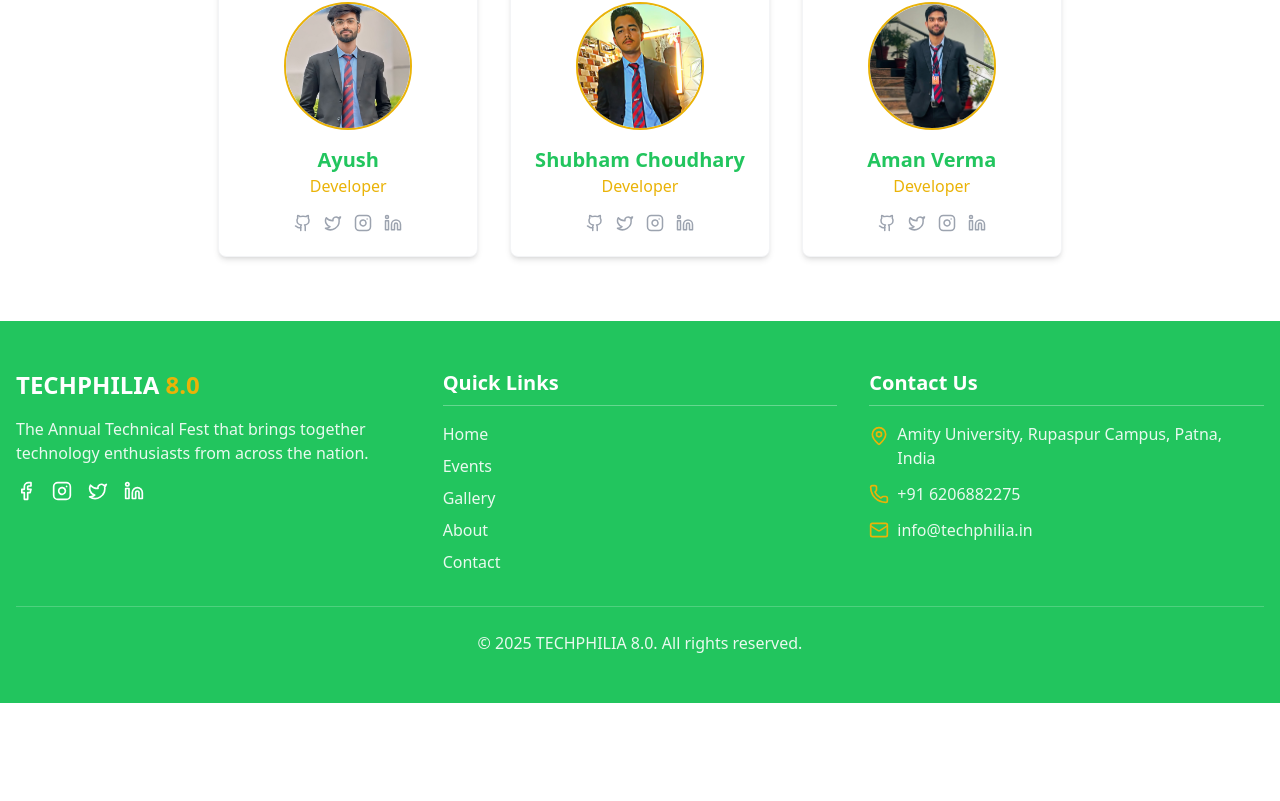
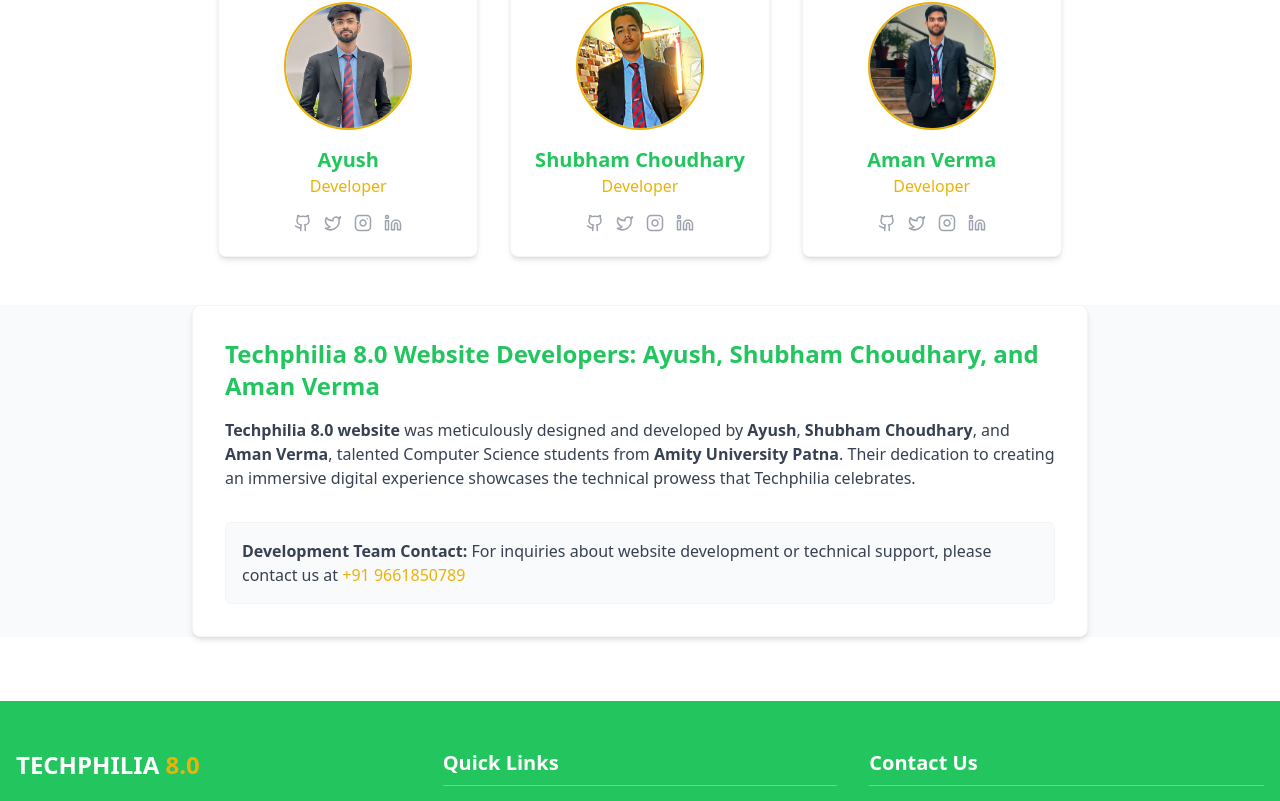
Before and after one commit to angel7544/techphiliaFix, a React (Vite) app: page /about in a window 1280 px wide. Shown: the part 1031-1832 px from the top of the page. Before the commit the page ends 1734 px from the top, so only its background shows below. Built offline with nearby package versions, Linux system fonts and the light colour scheme.

Commit message:
remove vertical scroll bar

```diff
--- a/index.html
+++ b/index.html
@@ -22,12 +22,12 @@
   <title>Techphilia 8.0</title>
   <meta name="title" content="Techphilia 8.0">
   <meta name="keywords"
-    content="techphilia events, techphilia 8, techphilia 8.0, techphilia, AIIT, technical fest competitions, amity university patna workshops, hackathon, coding competition, tech events schedule, ayush, shubham choudhary, technical teams, technology festival events, tech workshops, student competitions, bihar tech fest schedule, Pizza Hut, Urban Oasis, Amity University, BR31 Technologies, AgroDoc.in, Google Developers Group, GDG, Earth Day, Amity Dubai, Amity Jaipur, Amity Rajasthan, Amalfi Grand Hotels, InternNexus, Meta Grafix, BJP">
+    content="techphilia events, techphilia 8, techphilia 8.0, techphilia, AIIT, technical fest competitions, amity university patna workshops, hackathon, coding competition, tech events schedule, ayush, shubham choudhary, technical teams, technology festival events, tech workshops, student competitions, bihar tech fest schedule, Pizza Hut, Urban Oasis, Amity University, BR31 Technologies, AgroDoc.in, Google Developers Group, GDG, Earth Day, Amity Dubai, Amity Jaipur, Amity Rajasthan, Amalfi Grand Hotels, InternNexus, Meta Grafix, BJP, Ayush developer, Shubham Choudhary developer, Aman Verma developer">
   <meta name="tag"
-    content="techphilia events, techphilia 8, techphilia 8.0, techphilia, AIIT, technical fest competitions, amity university patna workshops, hackathon, coding competition, tech events schedule, ayush, shubham choudhary, technical teams, technology festival events, tech workshops, student competitions, bihar tech fest schedule, Pizza Hut, Urban Oasis, Amity University, BR31 Technologies, AgroDoc.in, Google Developers Group, GDG, Earth Day, Amity Dubai, Amity Jaipur, Amity Rajasthan, Amalfi Grand Hotels, InternNexus, Meta Grafix, BJP">
+    content="techphilia events, techphilia 8, techphilia 8.0, techphilia, AIIT, technical fest competitions, amity university patna workshops, hackathon, coding competition, tech events schedule, ayush, shubham choudhary, technical teams, technology festival events, tech workshops, student competitions, bihar tech fest schedule, Pizza Hut, Urban Oasis, Amity University, BR31 Technologies, AgroDoc.in, Google Developers Group, GDG, Earth Day, Amity Dubai, Amity Jaipur, Amity Rajasthan, Amalfi Grand Hotels, InternNexus, Meta Grafix, BJP, Ayush developer, Shubham Choudhary developer, Aman Verma developer">
   <meta name="description"
-    content="Join Techphilia 8.0, continuing the legacy of Techphilia 4.0, 5.0, 6.0, and 7.0 at Amity University Patna. This website developed by Ayush, Aman Verma and Shubham Choudhary. SEO by Angel Mehul Singh.">
-  <meta name="author" content="Ayush, Shubham Choudhary, Aman Verma,Ashutosh Kumar, and Angel Singh">
+    content="Join Techphilia 8.0, continuing the legacy of Techphilia 4.0, 5.0, 6.0, and 7.0 at Amity University Patna. This website was developed by Ayush, Shubham Choudhary and Aman Verma, Computer Science students at Amity University Patna. SEO by Angel Mehul Singh.">
+  <meta name="author" content="Ayush, Shubham Choudhary, Aman Verma, Ashutosh Kumar, and Angel Singh">
   <meta name="robots" content="index, follow, max-image-preview:large, max-snippet:-1, max-video-preview:-1">
   <meta name="googlebot" content="index, follow">
   <meta name="revisit-after" content="1 day">
@@ -37,7 +37,7 @@
   <meta property="og:url" content="https://aiitpevent.in/">
   <meta property="og:title" content="Techphilia 8.0">
   <meta property="og:description"
-    content="Join Techphilia 8.0, continuing the legacy of Techphilia 4.0-7.0 at Amity University Patna. This website developed by Ayush, Aman Verma and Shubham Choudhary.">
+    content="Join Techphilia 8.0, continuing the legacy of Techphilia 4.0-7.0 at Amity University Patna. This website was developed by Ayush, Shubham Choudhary and Aman Verma, Computer Science students at Amity University Patna.">
   <meta property="og:image" content="https://aiitpevent.in/og-image.png">
   <meta property="og:site_name" content="Techphilia 8.0">
 
@@ -46,7 +46,7 @@
   <meta name="twitter:url" content="https://aiitpevent.in/">
   <meta name="twitter:title" content="Techphilia 8.0">
   <meta name="twitter:description"
-    content="Join Techphilia 8.0, continuing the legacy of Techphilia 4.0-7.0 at Amity University Patna. This website developed by Ayush, Aman Verma and Shubham Choudhary.">
+    content="Join Techphilia 8.0, continuing the legacy of Techphilia 4.0-7.0 at Amity University Patna. This website was developed by Ayush, Shubham Choudhary and Aman Verma, Computer Science students at Amity University Patna.">
   <meta name="twitter:image" content="https://aiitpevent.in/og-image.png">
 
   <!-- Additional Social Tags -->
@@ -90,7 +90,7 @@
         "@context": "https://schema.org",
         "@type": "Event",
         "name": "Techphilia 8.0",
-        "description": "Annual Technical Festival of Amity University Patna. This website developed by Ayush, Aman Verma and Shubham Choudhary. SEO optimized by Angel Mehul Singh. Proudly sponsored by Pizza Hut, Urban Oasis, Amity University, BR31 Technologies, AgroDoc.in, Google Developers Group, GDG, Earth Day, Amity Dubai, Amity Jaipur, Amity Rajasthan, Amalfi Grand Hotels, InternNexus, Meta Grafix, and BJP.",
+        "description": "Annual Technical Festival of Amity University Patna. This website was developed by Ayush, Shubham Choudhary and Aman Verma, Computer Science students at Amity University Patna. SEO optimized by Angel Mehul Singh. Proudly sponsored by Pizza Hut, Urban Oasis, Amity University, BR31 Technologies, AgroDoc.in, Google Developers Group, GDG, Earth Day, Amity Dubai, Amity Jaipur, Amity Rajasthan, Amalfi Grand Hotels, InternNexus, Meta Grafix, and BJP.",
         "startDate": "2025-04-19T09:00:00+05:30",
         "endDate": "2025-04-22T18:00:00+05:30",
         "location": {
@@ -139,7 +139,7 @@
           "https://twitter.com/techphilia",
           "https://instagram.com/techphilia"
         ],
-        "description": "Annual Technical Festival of Amity University Patna. This website developed by Ayush, Aman Verma and Shubham Choudhary.",
+        "description": "Annual Technical Festival of Amity University Patna. This website was developed by Ayush, Shubham Choudhary and Aman Verma, Computer Science students at Amity University Patna.",
         "address": {
           "@type": "PostalAddress",
           "streetAddress": "Rupaspur",
@@ -193,8 +193,8 @@
           "https://www.youtube.com/channel/biharikoder",
           "https://www.instagram.com/techphilia.aup/"
         ],
-        "keywords": ["Techphilia", "Bihar Diwas", "Bihari Chauka", "Code A Vita", "Angel Mehul", "GIS Ashu kr321", "AIIT Events", "SEO Expert", "Pizza Hut", "Urban Oasis", "Amity University", "BR31 Technologies", "AgroDoc.in", "Google Developers Group", "GDG", "Earth Day", "Amity Dubai", "Amity Jaipur", "Amity Rajasthan", "Amalfi Grand Hotels", "InternNexus", "Meta Grafix", "BJP"],
-        "description": "Techphilia 8.0 - The legacy continues from Techphilia 4.0 through 7.0. Annual Technical Festival of Amity University Patna. This website developed by Ayush, Aman Verma and Shubham Choudhary. SEO optimized by Angel Mehul Singh. Proudly sponsored by Pizza Hut, Urban Oasis, Amity University, BR31 Technologies, AgroDoc.in, Google Developers Group, GDG, Earth Day, Amity Dubai, Amity Jaipur, Amity Rajasthan, Amalfi Grand Hotels, InternNexus, Meta Grafix, and BJP.",
+        "keywords": ["Techphilia", "Bihar Diwas", "Bihari Chauka", "Code A Vita", "Angel Mehul", "Ayush", "GIS Ashu kr321", "AIIT Events", "SEO Expert", "Pizza Hut", "Urban Oasis", "Amity University", "BR31 Technologies", "AgroDoc.in", "Google Developers Group", "GDG", "Earth Day", "Amity Dubai", "Amity Jaipur", "Amity Rajasthan", "Amalfi Grand Hotels", "InternNexus", "Meta Grafix", "BJP"],
+        "description": "Techphilia 8.0 - The legacy continues from Techphilia 4.0 through 7.0. Annual Technical Festival of Amity University Patna. This website was developed by Ayush, Shubham Choudhary and Aman Verma, Computer Science students at Amity University Patna. SEO optimized by Angel Mehul Singh. Proudly sponsored by Pizza Hut, Urban Oasis, Amity University, BR31 Technologies, AgroDoc.in, Google Developers Group, GDG, Earth Day, Amity Dubai, Amity Jaipur, Amity Rajasthan, Amalfi Grand Hotels, InternNexus, Meta Grafix, and BJP.",
         "address": {
           "@type": "PostalAddress",
           "streetAddress": "Rupaspur",
--- /dev/null
+++ b/src/components/Developers.jsx
@@ -0,0 +1,40 @@
+const Developers = () => {
+  return (
+    <section id="website-developers" className=" bg-gray-50 dark:bg-gray-900">
+      <div className="container mx-auto px-4">
+
+        <div className="max-w-4xl mx-auto mt-12">
+          <div className="bg-white dark:bg-gray-800 rounded-lg shadow-md p-8 premium-card">
+            {/* Use h3 for the heading to maintain hierarchy */}
+            <h3 className="text-2xl font-bold mb-4 text-primary dark:text-white">
+              Techphilia 8.0 Website Developers: Ayush, Shubham Choudhary, and Aman Verma
+            </h3>
+
+            {/* Use semantic HTML5 elements */}
+            <article>
+              <p className="mb-4 text-gray-700 dark:text-gray-300">
+                <strong>Techphilia 8.0 website</strong> was meticulously designed and developed by{" "}
+                <strong>Ayush</strong>, <strong>Shubham Choudhary</strong>, and <strong>Aman Verma</strong>, talented
+                Computer Science students from <strong>Amity University Patna</strong>. Their dedication to creating an
+                immersive digital experience showcases the technical prowess that Techphilia celebrates.
+              </p>
+            </article>
+
+            {/* Contact information with proper semantic markup */}
+            <address className="mt-8 p-4 bg-gray-50 dark:bg-gray-700 rounded-md border border-gray-100 dark:border-gray-600 not-italic">
+              <p className="text-gray-700 dark:text-gray-300">
+                <strong>Development Team Contact:</strong> For inquiries about website development or technical support,
+                please contact us at{" "}
+                <a href="tel:+91 9661850789" className="text-secondary hover:underline">
+                +91 9661850789
+                </a>
+              </p>
+            </address>
+          </div>
+        </div>
+      </div>
+    </section>
+  )
+}
+
+export default Developers
--- a/src/index.css
+++ b/src/index.css
@@ -172,3 +172,8 @@
   transform: translateY(-2px);
   box-shadow: 0 4px 12px rgba(0, 0, 0, 0.15);
 }
+
+
+body::-webkit-scrollbar {
+  display: none;
+}
--- a/src/pages/About.jsx
+++ b/src/pages/About.jsx
@@ -3,6 +3,7 @@
 import ayushImage from "../assets/developers/ayush.jpg"
 import shubhamImage from "../assets/developers/shubham.jpg"
 import amanImage from "../assets/developers/aman.jpg"
+import Developers from "../components/Developers"
 // Import about page hero image
 import aboutHeroImage from "../assets/developers/university.jpg"
 // Keep placeholder for fallback
@@ -30,7 +31,8 @@
     image: shubhamImage,
     social: {
       twitter: "https://twitter.com",
-      linkedin: "https://www.linkedin.com/in/shubham-choudhary-6474b3234?utm_source=share&utm_campaign=share_via&utm_content=profile&utm_medium=ios_app",
+      linkedin:
+        "https://www.linkedin.com/in/shubham-choudhary-6474b3234?utm_source=share&utm_campaign=share_via&utm_content=profile&utm_medium=ios_app",
       instagram: "https://www.instagram.com/shubhamchoudharyand?igsh=MWdzdm5hYnNpY2FlNw==",
       github: "https://github.com/JRshubhu12",
     },
@@ -42,7 +44,8 @@
     image: amanImage,
     social: {
       twitter: "https://x.com/amanver055?s=11",
-      linkedin: "https://www.linkedin.com/in/aman-verma-05b6312a4?utm_source=share&utm_campaign=share_via&utm_content=profile&utm_medium=ios_app",
+      linkedin:
+        "https://www.linkedin.com/in/aman-verma-05b6312a4?utm_source=share&utm_campaign=share_via&utm_content=profile&utm_medium=ios_app",
       instagram: "https://www.instagram.com/aman.verma055?igsh=MTc5azgxbzRxcGhkOQ%3D%3D&utm_source=qr",
       github: "https://github.com/amanver02",
     },
@@ -50,49 +53,65 @@
 ]
 
 const About = () => {
+  // Enhanced SEO data that includes developer information
+  const enhancedStructuredData = {
+    "@context": "https://schema.org",
+    "@type": "AboutPage",
+    name: "About Techphilia 8.0",
+    description:
+      "Learn about Techphilia 8.0 - The Annual Technical Festival of Amity University Patna. This website was developed by Ayush, Shubham Choudhary, and Aman Verma, Computer Science students at Amity University Patna.",
+    publisher: {
+      "@type": "Organization",
+      name: "Amity University Patna",
+      url: "https://amity.edu/patna/",
+    },
+    mainEntity: {
+      "@type": "Organization",
+      name: "Techphilia 8.0",
+      description: "The Annual Technical Festival of Amity University Patna",
+      url: "https://aiitpevent.in/",
+      logo: "https://aiitpevent.in/logo.png",
+      sameAs: ["https://facebook.com/techphilia", "https://twitter.com/techphilia", "https://instagram.com/techphilia"],
+      member: teamMembers.map((member) => ({
+        "@type": "Person",
+        name: member.name,
+        jobTitle: member.role,
+        url: member.social.linkedin,
+        sameAs: [member.social.twitter, member.social.instagram, member.social.github],
+      })),
+    },
+    author: [
+      {
+        "@type": "Person",
+        name: "Ayush",
+        jobTitle: "Web Developer",
+        url: "https://www.linkedin.com/in/its-hardik-soni/",
+      },
+      {
+        "@type": "Person",
+        name: "Shubham Choudhary",
+        jobTitle: "Web Developer",
+        url: "https://www.linkedin.com/in/shubham-choudhary-6474b3234",
+      },
+      {
+        "@type": "Person",
+        name: "Aman Verma",
+        jobTitle: "Web Developer",
+        url: "https://www.linkedin.com/in/aman-verma-05b6312a4",
+      },
+    ],
+  }
+
   return (
     <>
       <SEO
-        title="About"
-        description="Learn about Techphilia 8.0 - The Annual Technical Festival of Amity University Patna. This website developed by Ayush, Aman Verma and Shubham Choudhary."
-        keywords="techphilia events, techphilia 8, techphilia 8.0, techphilia, AIIT, technical fest competitions, amity university patna workshops, hackathon, coding competition, tech events schedule, technical teams, technology festival events, tech workshops, student competitions, bihar tech fest schedule"
+        title="About Techphilia 8.0 | Developed by Ayush, Shubham Choudhary & Aman Verma"
+        description="Learn about Techphilia 8.0 - The Annual Technical Festival of Amity University Patna. This website was developed by Ayush, Shubham Choudhary and Aman Verma, Computer Science students at Amity University Patna."
+        keywords="techphilia events, techphilia 8, techphilia 8.0, techphilia, AIIT, technical fest competitions, amity university patna workshops, hackathon, coding competition, tech events schedule, technical teams, technology festival events, tech workshops, student competitions, bihar tech fest schedule, Ayush developer, Shubham Choudhary developer, Aman Verma developer"
         image="https://www.aiitpevent.in/about-og-image.png"
         url="https://www.aiitpevent.in/about"
         type="website"
-        structuredData={{
-          "@context": "https://schema.org",
-          "@type": "AboutPage",
-          "name": "About Techphilia 8.0",
-          "description": "Learn about Techphilia 8.0 - The Annual Technical Festival of Amity University Patna",
-          "publisher": {
-            "@type": "Organization",
-            "name": "Amity University Patna",
-            "url": "https://amity.edu/patna/"
-          },
-          "mainEntity": {
-            "@type": "Organization",
-            "name": "Techphilia 8.0",
-            "description": "The Annual Technical Festival of Amity University Patna",
-            "url": "https://aiitpevent.in/",
-            "logo": "https://aiitpevent.in/logo.png",
-            "sameAs": [
-              "https://facebook.com/techphilia",
-              "https://twitter.com/techphilia",
-              "https://instagram.com/techphilia"
-            ],
-            "member": teamMembers.map(member => ({
-              "@type": "Person",
-              "name": member.name,
-              "jobTitle": member.role,
-              "url": member.social.linkedin,
-              "sameAs": [
-                member.social.twitter,
-                member.social.instagram,
-                member.social.github
-              ]
-            }))
-          }
-        }}
+        structuredData={enhancedStructuredData}
       />
       <div className="py-16">
         <div className="container mx-auto px-4">
@@ -198,6 +217,7 @@
             </div>
           </div>
         </div>
+        <Developers />
       </div>
     </>
   )
--- a/src/pages/Contact.jsx
+++ b/src/pages/Contact.jsx
@@ -46,8 +46,8 @@
     <>
       <SEO
         title="Contact"
-        description="Get in touch with the Techphilia 8.0 team. Contact us for event inquiries, registration support, and partnership opportunities at Amity University Patna's technical festival. This website developed by Ayush, Aman Verma and Shubham Choudhary."
-        keywords="techphilia events, techphilia 8, techphilia 8.0, techphilia, AIIT, technical fest competitions, amity university patna workshops, hackathon, coding competition, tech events schedule, technical teams, technology festival events, tech workshops, student competitions, bihar tech fest schedule"
+        description="Get in touch with the Techphilia 8.0 team. Contact us for event inquiries, registration support, and partnership opportunities at Amity University Patna's technical festival. This website was developed by Ayush, Shubham Choudhary and Aman Verma, Computer Science students at Amity University Patna."
+        keywords="techphilia events, techphilia 8, techphilia 8.0, techphilia, AIIT, technical fest competitions, amity university patna workshops, hackathon, coding competition, tech events schedule, technical teams, technology festival events, tech workshops, student competitions, bihar tech fest schedule, Ayush developer, Shubham Choudhary developer, Aman Verma developer"
         image="https://www.aiitpevent.in/contact-og-image.png"
         url="https://www.aiitpevent.in/contact"
         type="website"
--- a/src/pages/Events.jsx
+++ b/src/pages/Events.jsx
@@ -867,8 +867,8 @@
     <>
       <SEO
         title="Events"
-        description="Explore all events at Techphilia 8.0 - The Annual Technical Festival of Amity University Patna. This website developed by Ayush, Aman Verma and Shubham Choudhary."
-        keywords="techphilia events, techphilia 8, techphilia 8.0, techphilia, AIIT, technical fest competitions, amity university patna workshops, hackathon, coding competition, tech events schedule, technical teams, technology festival events, tech workshops, student competitions, bihar tech fest schedule"
+        description="Explore all events at Techphilia 8.0 - The Annual Technical Festival of Amity University Patna. This website was developed by Ayush, Shubham Choudhary and Aman Verma, Computer Science students at Amity University Patna."
+        keywords="techphilia events, techphilia 8, techphilia 8.0, techphilia, AIIT, technical fest competitions, amity university patna workshops, hackathon, coding competition, tech events schedule, technical teams, technology festival events, tech workshops, student competitions, bihar tech fest schedule, Ayush developer, Shubham Choudhary developer, Aman Verma developer"
         image="https://www.aiitpevent.in/events-og-image.png"
         url="https://www.aiitpevent.in/events"
         type="website"
--- a/src/pages/Gallery.jsx
+++ b/src/pages/Gallery.jsx
@@ -223,8 +223,8 @@
     <>
       <SEO
         title="Gallery"
-        description="Explore the visual journey of Techphilia 8.0 through our photo and video gallery. This website developed by Ayush, Aman Verma and Shubham Choudhary."
-        keywords="techphilia events, techphilia 8, techphilia 8.0, techphilia, AIIT, technical fest competitions, amity university patna workshops, hackathon, coding competition, tech events schedule, technical teams, technology festival events, tech workshops, student competitions, bihar tech fest schedule"
+        description="Explore the visual journey of Techphilia 8.0 through our photo and video gallery. This website was developed by Ayush, Shubham Choudhary and Aman Verma, Computer Science students at Amity University Patna."
+        keywords="techphilia events, techphilia 8, techphilia 8.0, techphilia, AIIT, technical fest competitions, amity university patna workshops, hackathon, coding competition, tech events schedule, technical teams, technology festival events, tech workshops, student competitions, bihar tech fest schedule, Ayush developer, Shubham Choudhary developer, Aman Verma developer"
         image="https://www.aiitpevent.in/gallery-og-image.png"
         url="https://www.aiitpevent.in/gallery"
         type="website"
--- a/src/pages/Home.jsx
+++ b/src/pages/Home.jsx
@@ -180,8 +180,8 @@
     <>
       <SEO
         title="Home"
-        description="Techphilia 8.0 - The Annual Technical Extravaganza at Amity University Patna. This website developed by Ayush, Aman Verma and Shubham Choudhary."
-        keywords="techphilia events, techphilia 8, techphilia 8.0, techphilia, AIIT, technical fest competitions, amity university patna workshops, hackathon, coding competition, tech events schedule, technical teams, technology festival events, tech workshops, student competitions, bihar tech fest schedule"
+        description="Techphilia 8.0 - The Annual Technical Extravaganza at Amity University Patna. This website was developed by Ayush, Shubham Choudhary and Aman Verma, Computer Science students at Amity University Patna."
+        keywords="techphilia events, techphilia 8, techphilia 8.0, techphilia, AIIT, technical fest competitions, amity university patna workshops, hackathon, coding competition, tech events schedule, technical teams, technology festival events, tech workshops, student competitions, bihar tech fest schedule, Ayush developer, Shubham Choudhary developer, Aman Verma developer"
         image="https://aiitpevent.in/og-image.png"
         url="https://aiitpevent.in/"
         type="website"
--- a/src/pages/Leadership.jsx
+++ b/src/pages/Leadership.jsx
@@ -5,8 +5,8 @@
     <>
       <SEO
         title="Leadership"
-        description="Meet the distinguished leadership team behind Techphilia 8.0. This website developed by Ayush, Aman Verma and Shubham Choudhary."
-        keywords="techphilia events, techphilia 8, techphilia 8.0, techphilia, AIIT, technical fest competitions, amity university patna workshops, hackathon, coding competition, tech events schedule, technical teams, technology festival events, tech workshops, student competitions, bihar tech fest schedule"
+        description="Meet the distinguished leadership team behind Techphilia 8.0. This website was developed by Ayush, Shubham Choudhary and Aman Verma, Computer Science students at Amity University Patna."
+        keywords="techphilia events, techphilia 8, techphilia 8.0, techphilia, AIIT, technical fest competitions, amity university patna workshops, hackathon, coding competition, tech events schedule, technical teams, technology festival events, tech workshops, student competitions, bihar tech fest schedule, Ayush developer, Shubham Choudhary developer, Aman Verma developer"
         image="https://www.aiitpevent.in/leadership-og-image.png"
         url="https://www.aiitpevent.in/leadership"
         type="website"
```
Lines whose indentation alone changed are shown as unchanged.
